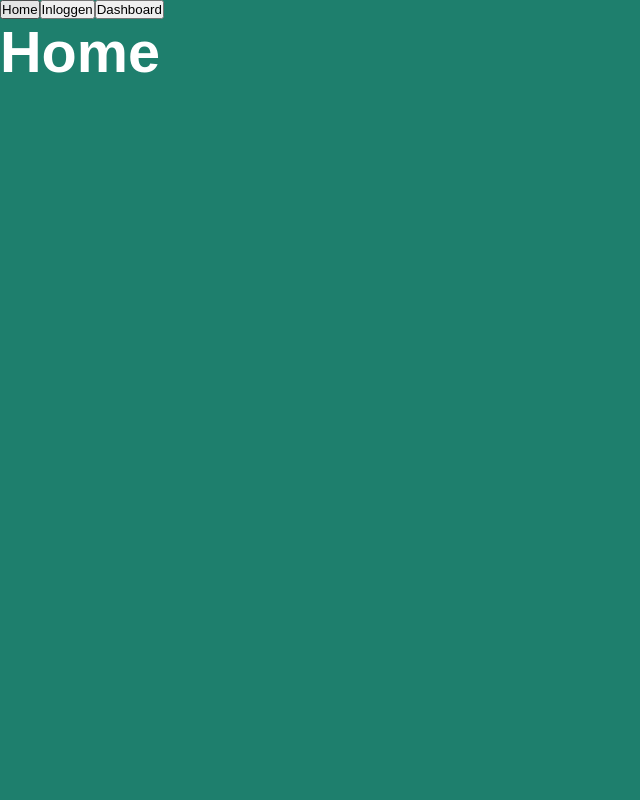
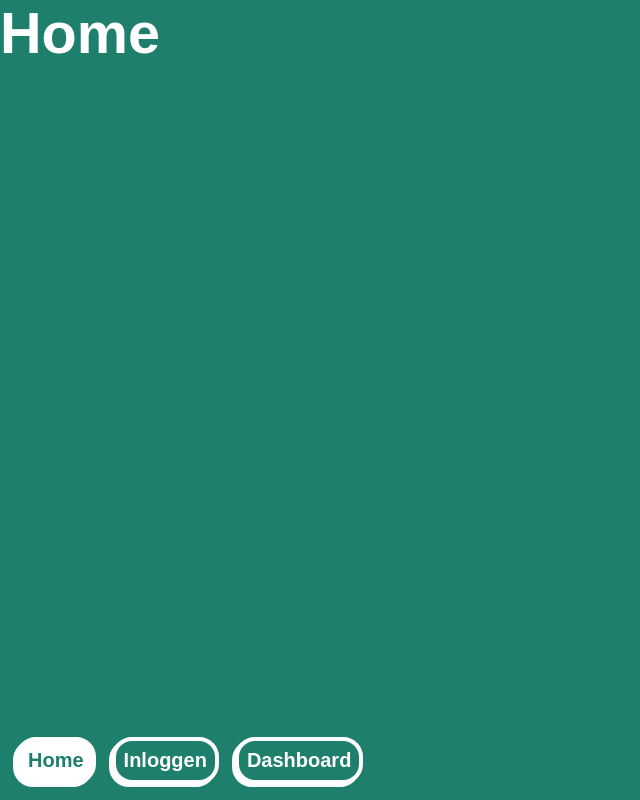
Before and after one commit to rutgerkock/unc-inc_assigment, a React (Create React App) app: page /#/ in a window 1280 px wide. Shown: the whole page, without its empty margins (0-640 px from the left). Built offline with nearby package versions, Linux system fonts and the light colour scheme.

Commit message:
added nav styling

```diff
--- a/src/components/Nav.jsx
+++ b/src/components/Nav.jsx
@@ -1,17 +1,27 @@
-import { Link } from "react-router-dom"
+import { NavLink } from "react-router-dom"
 
 export function Nav() {
     return (
         <>
-            <Link to="/">
-                <button>Home</button>
-            </Link>
-            <Link to="/login">
-                <button>Inloggen</button>
-            </Link>
-            <Link to="/dashboard">
-                <button>Dashboard</button>
-            </Link>
+        <nav>
+            <ul>
+                <li>
+                    <NavLink to="/" activeclassname="active">
+                        <button>Home</button>
+                    </NavLink>
+                </li>
+                <li>
+                    <NavLink to="/login" activeclassname="active" >
+                        <button>Inloggen</button>
+                    </NavLink>
+                </li>
+                <li>
+                    <NavLink to="/dashboard" activeclassname="active" >
+                        <button>Dashboard</button>
+                    </NavLink>
+                </li>
+            </ul>
+        </nav>
         </>
     )
 }
--- a/src/index.css
+++ b/src/index.css
@@ -31,3 +31,38 @@ h1 {
   font-weight: var(--title-font-weight);
   font-family: var(--font-family);
 }
+
+nav ul {
+  list-style: none;
+  position: fixed;
+  display: flex;
+  flex-direction: row;
+  bottom: 0;
+  padding: 1rem;
+  width: 100%;
+  gap: 1rem;
+}
+
+nav button {
+  padding: 0.5rem;
+  background-color: var(--background-color);
+  border-radius: 1.25rem;
+  border: 4px solid var(--text-color);
+  box-shadow: -3px 3px 0px white;
+  color: var(--text-color);
+  font-size: var(--button-font-size);
+  font-weight: var(--button-font-weight);
+  font-family: var(--font-family);
+  transition: transform 0.2s ease, box-shadow 0.2s ease;
+}
+
+
+nav button:active {
+  box-shadow: -2px 2px 0px white;
+  transform: translate(2px, 2px);
+}
+
+nav .active button {
+  background-color: var(--text-color);
+  color: var(--background-color);
+}
--- a/src/pages/home.jsx
+++ b/src/pages/home.jsx
@@ -1,4 +1,3 @@
-import { Link } from "react-router-dom"
 
 export function Home() {
     return (
```
